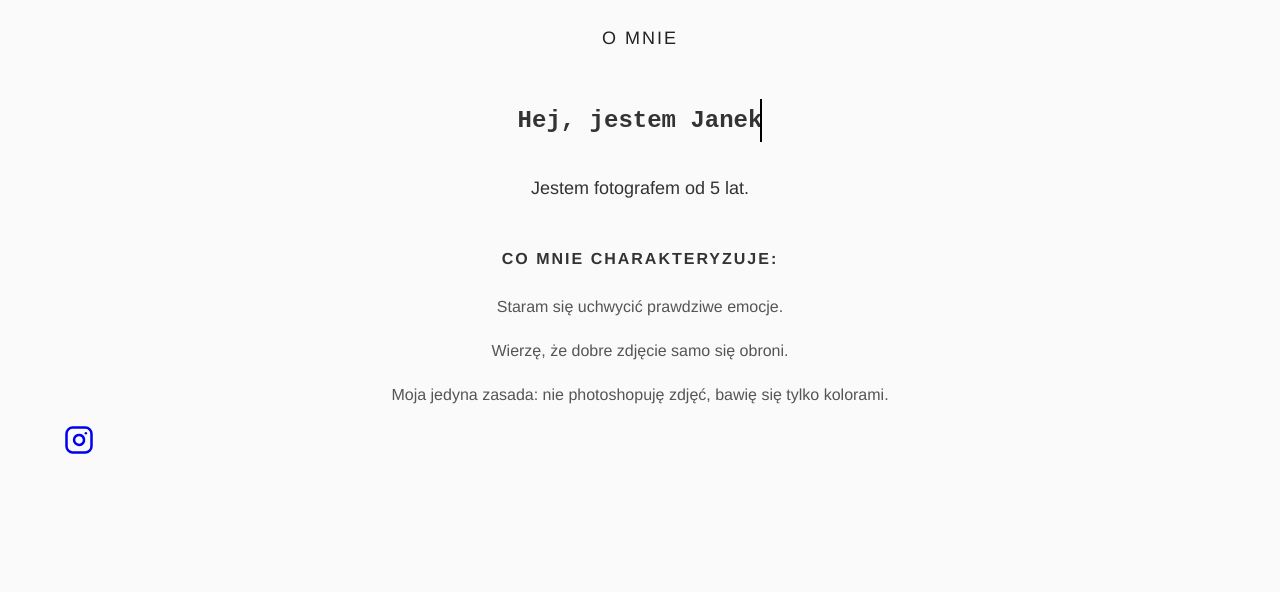
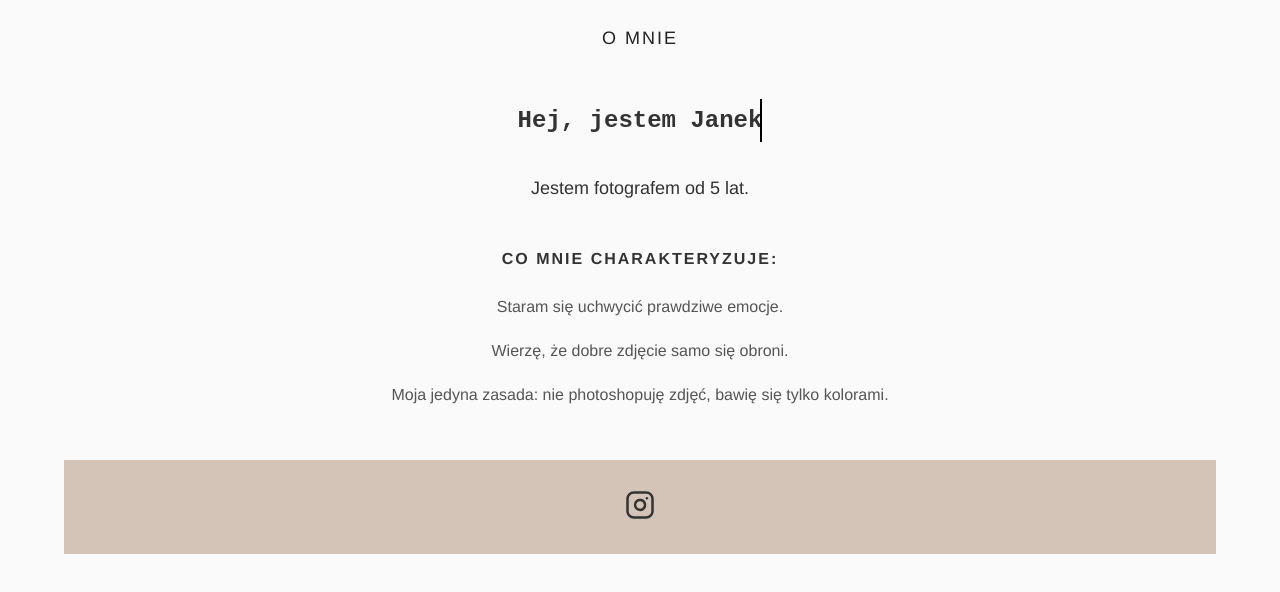
Before and after one commit to MrAchton/strona, a plain HTML site: page index.html in a window 1280 px wide. Shown: the part 592-1184 px from the top of the page. Before the commit the page ends 1101 px from the top, so only its background shows below. Drawn offline with Linux system fonts and the light colour scheme.

Commit message:
Update style.css

```diff
--- a/style.css
+++ b/style.css
@@ -241,3 +241,22 @@ h2 {
     color: #555;
     position: relative;
 }
+
+.site-footer {
+    background-color: #d4c4b7;
+    text-align: center;
+    padding: 30px 0;
+    margin-top: 50px;
+    width: 100%;
+}
+
+.social-icon {
+    color: #333;
+    transition: color 0.3s ease, transform 0.3s ease;
+    display: inline-block;
+}
+
+.social-icon:hover {
+    color: #fff;
+    transform: scale(1.1);
+}
```
